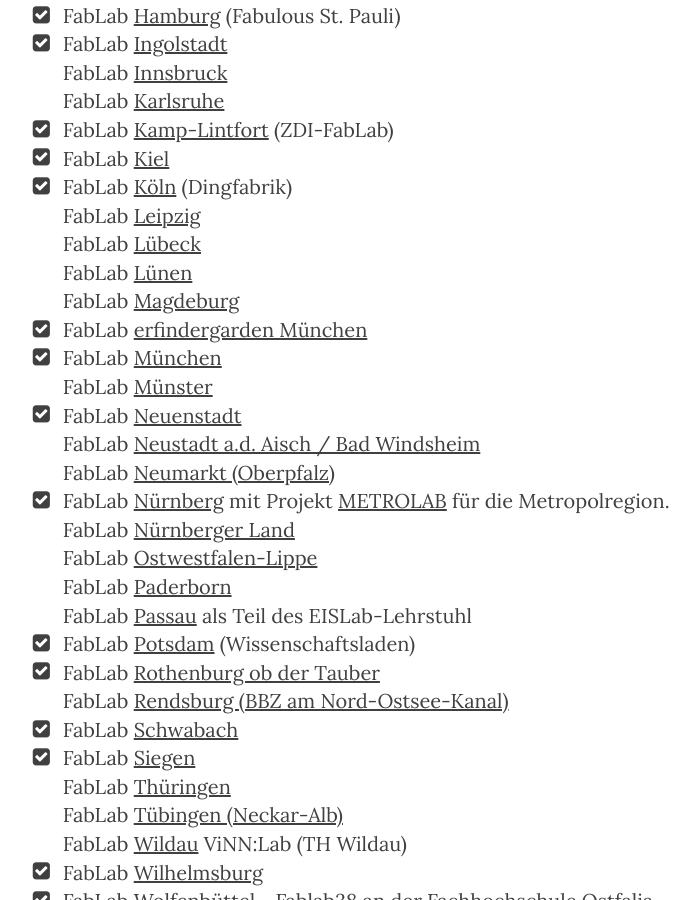
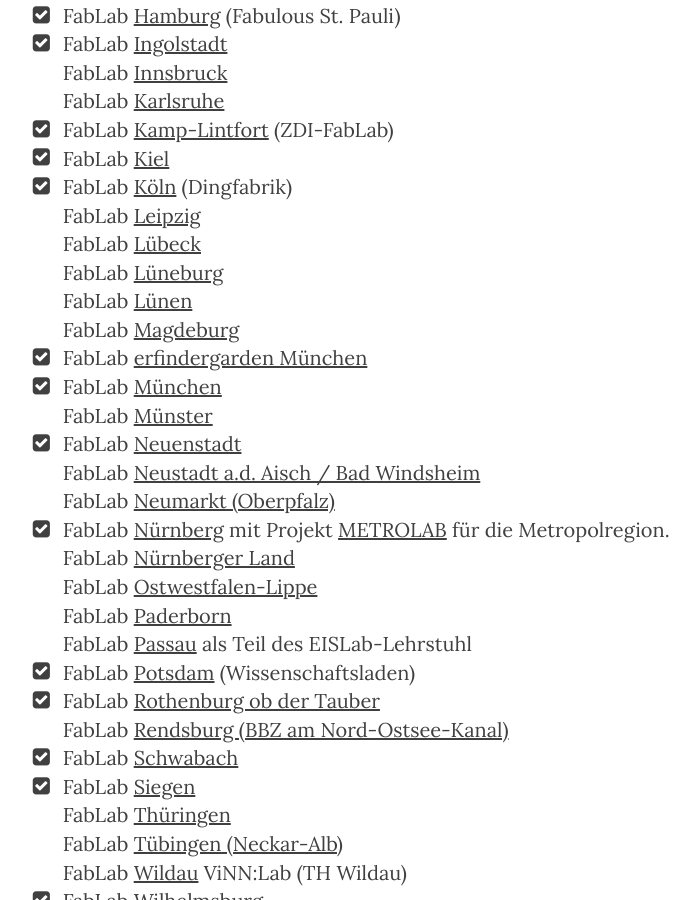
Before and after one commit to fabrikationslabor/fabrikationslabor.github.io, a Jekyll site: the page built from fablabs-in-deutschland.html, in a window 1280 px wide and 900 px high, scrolled down 1551 px. Shown: the whole window, without its empty margins (245-945 px from the left). Built offline with Jekyll 4.4.1, drawn with Linux system fonts in a browser that asks for light colours; nearby versions of some CDN libraries.

Commit message:
added FabLab Lüneburg

```diff
--- a/fablabs-in-deutschland.html
+++ b/fablabs-in-deutschland.html
@@ -43,6 +43,7 @@
   <li><i class="fa-li fa fa-check-square"></i>FabLab <a href="http://dingfabrik.de" target="_blank">Köln</a> (Dingfabrik)</li>
   <li>FabLab <a href="http://fablab-leipzig.de" target="_blank">Leipzig</a></li>
   <li>FabLab <a href="http://www.fablab-luebeck.de/" target="_blank">Lübeck</a></li>
+  <li>FabLab <a href="https://www.fablab-lueneburg.org" target="_blank">Lüneburg</a></li>
   <li>FabLab <a href="http://www.fablab-luenen.de/" target="_blank">Lünen</a></li>
   <!-- Magdeburg: http://www.netz39.de/-->
   <li>FabLab <a href="http://www.inkubator.ovgu.de/FabLab.html" target="_blank">Magdeburg</a></li>
```
